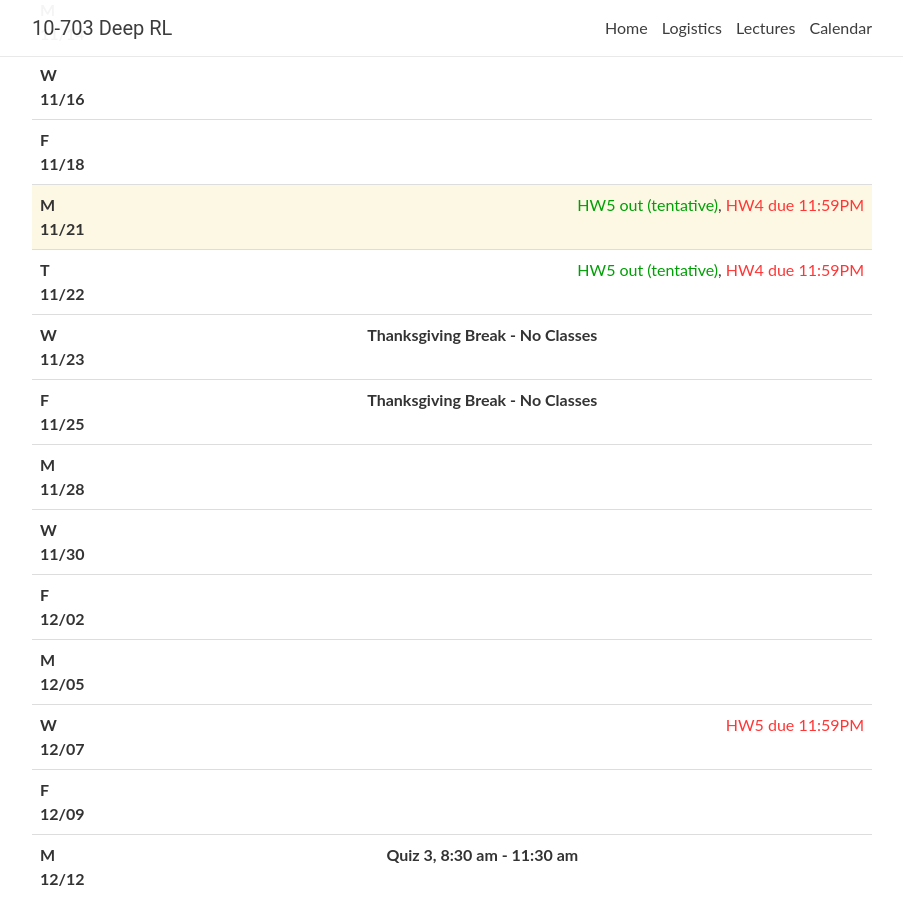
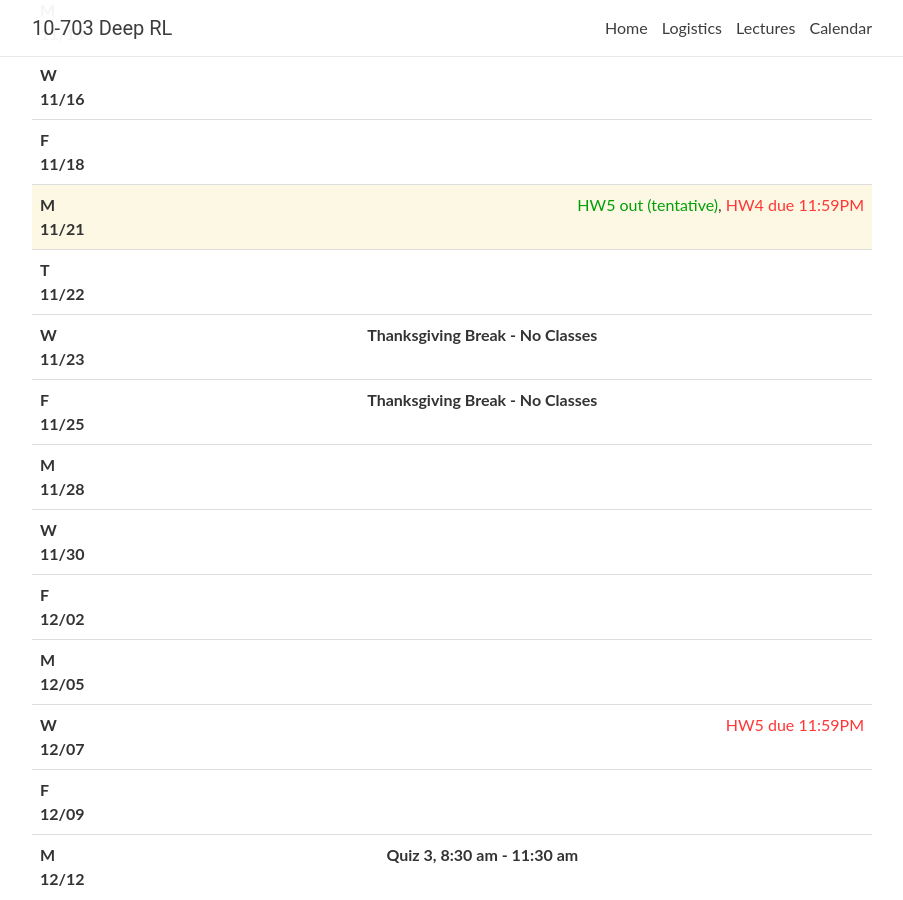
Before and after one commit to cmudeeprl/403website_s24, a Jekyll site: the page built from _pages/lectures.md, in a window 1280 px wide and 900 px high, scrolled down 2369 px. Shown: the whole window, without its empty margins (188-1091 px from the left). Built offline with Jekyll 4.4.1, drawn with Linux system fonts in a browser that asks for light colours; nearby versions of some CDN libraries; comment, search, counter and statistics services are not loaded.

Commit message:
Removing duplicates

```diff
--- a/_data/lectures.yml
+++ b/_data/lectures.yml
@@ -694,7 +694,7 @@
     - Muller et al. <a href="https://arxiv.org/abs/1804.09364" target="_blank">Driving Policy Transfer via Modularity and Abstraction</a>
     - Akkaya et al. <a href="https://arxiv.org/pdf/1910.07113.pdf" target="_blank">Solving Rubik’s Cube with A Robot Hand</a>
     # - Zeng et al. <a href="https://tossingbot.cs.princeton.edu/" target="blank">TossingBot<span>:</span> Learning to Throw Arbitrary Objects with Residual Physics</a>
-  logistics:  <span class="event">HW5 out (tentative)</span>,  <span class="deadline">HW4 due 11:59PM</span>
+  logistics:
 
 
 - date: W 11/23
```
